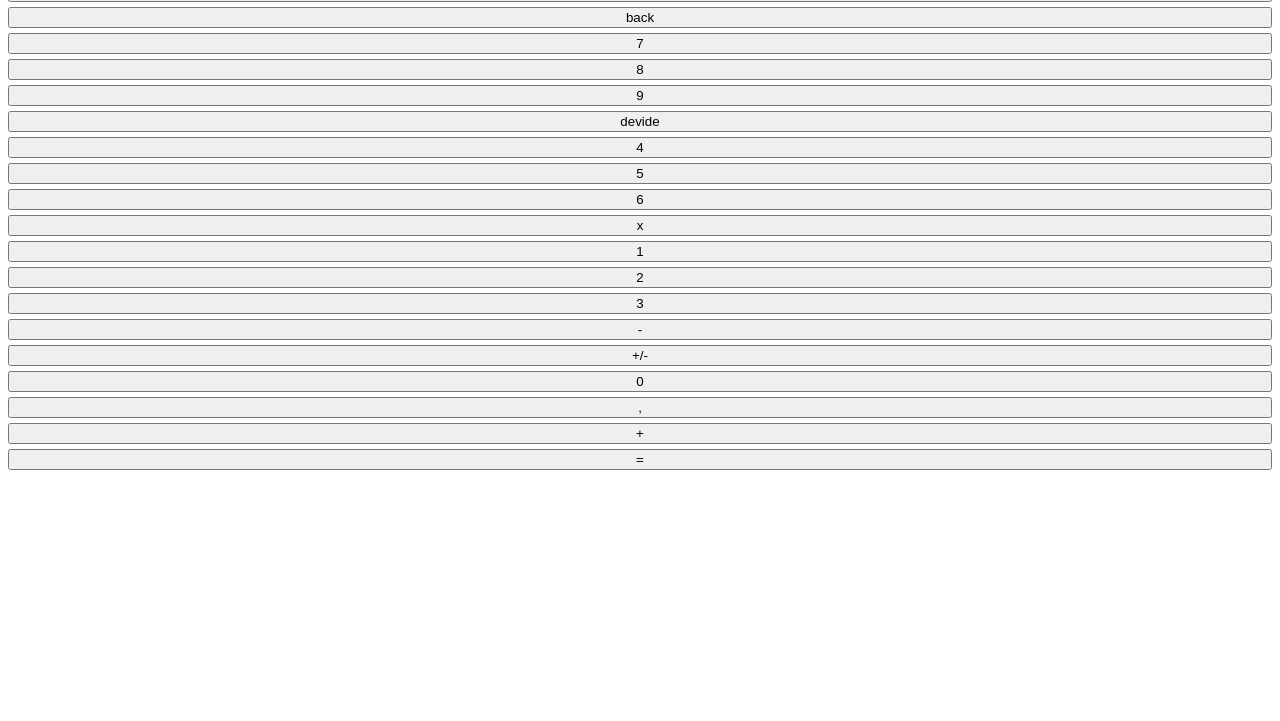
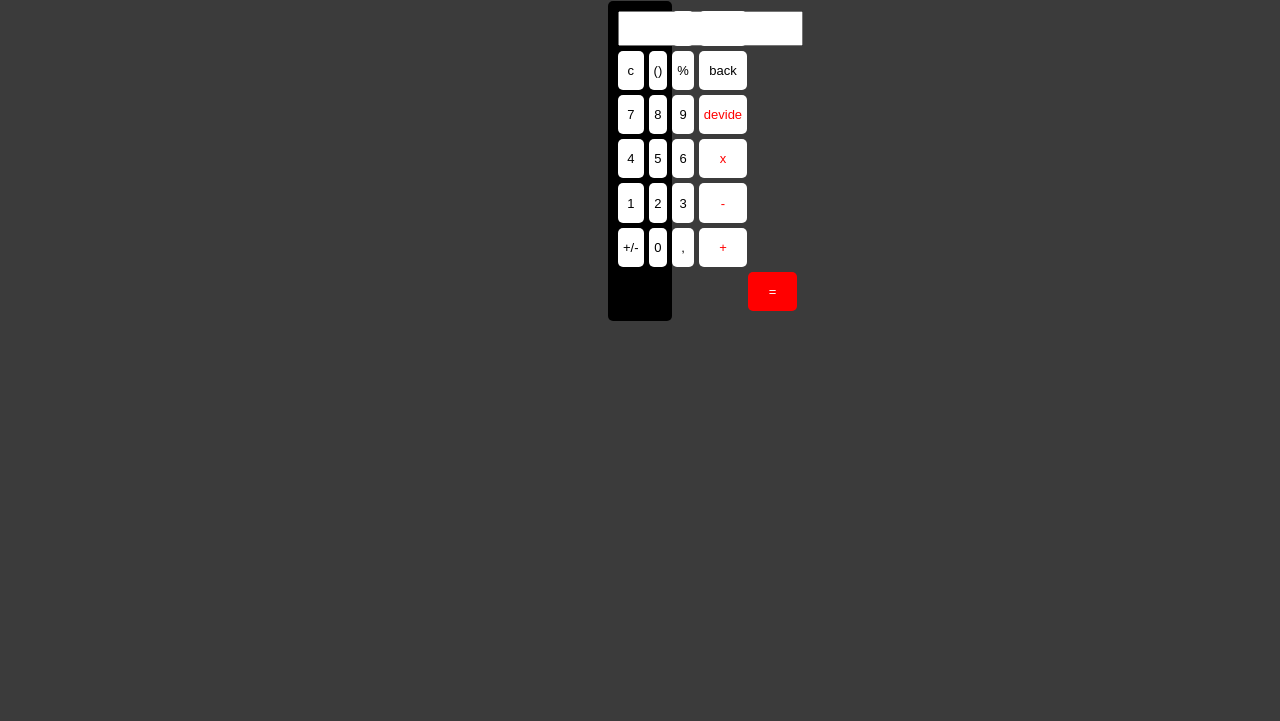
Before and after one commit to gcusaaa/calculator, a plain HTML site: page index.html in a window 1280 px wide. Shown: the part 79-800 px from the top of the page. Drawn offline with Linux system fonts and the light colour scheme.

Commit message:
html content

```diff
--- a/css/style.css
+++ b/css/style.css
@@ -5,29 +5,76 @@
     padding: 0;
     box-sizing: border-box;
 }
-#calculator {
-    display: grid;
-    grid-template-columns: ;
-    gap: 5px;
-    padding: ;
-    background: ;
-    border: ;
-    border-radius: 0;
+body {
+    background-color: rgb(59, 59, 59);
+}
+h1 {
+    text-align: center;
 }
 #calculator {
-    padding: ;
+    /* position: relative; */
+    top: 180px;
+    margin-inline: 600px;
+    display: grid;
+    grid-template-columns: repeat(4, 1fr);
+    gap: 5px;
+    padding: 10px;
+    background-color: black;
+    /* border: 2px green; */
+    border-radius: 5px;
+    /* overflow: hidden; */
+    height: 300px;
+}
+#calculator button {
+    padding: 5px;
+    font-size: 13px;
+    text-align: center;
+    background-color: white;
+    border: 1px;
+    border-radius: 5px;
 }
 
-
+#calculator .operator {
+    color: red;
+}
+#calculator #equal {
+    background-color: red;
+    color: white;
+    width: 1fr;
+    position: relative;
+    left: 130px;
+    grid-column: 1/3;
+}
 /* .calculator {
     display: flex;
-    width: 500px;
+    width: 400px;
     margin: 50px;
     border: 1px solid;
     border-radius: 10px;
     text-align: center;
 } */
-/* .button {
+.button {
     width: 80px;
-    height: 800px;
+    height: 600px;
+}
+#results {
+    display: flex;
+    grid-row: 1/2;
+    grid-column: 1/3;
+    border: 1px;
+    border-radius: 5px;
+}
+.button:hover {
+    background-color: red;
+}
+/* :is(calculator, results) {
+    display: fle;
 } */
+/* #results {
+    position: relative;
+    top: 180px;
+    margin-inline: 620px;
+    display: grid;
+    background-color: black;
+    margin-top: 5px;
+} */
--- a/index.html
+++ b/index.html
@@ -4,10 +4,16 @@
     <meta charset="UTF-8">
     <meta name="viewport" content="width=device-width, initial-scale=1.0">
     <link rel="stylesheet" href="../css/style.css">
-    <title>MyCalculator</title>
+    <title>My Calculator</title>
 </head>
 <body>
+    <h1>Super Calculator</h1>
     <div id="calculator">
+        <div id="results">
+            <input type="text" id="answer">
+        </div>
+        <button></button>
+        <button></button>
         <button class="clear">c</button>
         <button class="bracket">()</button>
         <button>%</button>
@@ -28,7 +34,42 @@
         <button>0</button>
         <button>,</button>
         <button class="operator">+</button>
-        <button class="equal">=</button>
+        <button id="equal">=</button>
     </div>
+
+    <!-- <button style="margin-inline: 620px;">=</button>
+    <div class="equalbutton">
+    </div> -->
+
+    <!-- <table>
+        <tr>
+            <td><input type="text" id="results"></td>
+            <td><input type="button" value="c"></td>
+        </tr>
+        <tr>
+            <td><input type="text"></td>
+            <td><input type="text"></td>
+            <td><input type="text"></td>
+            <td><input type="text"></td>
+        </tr>
+        <tr>
+            <td><input type="text"></td>
+            <td><input type="text"></td>
+            <td><input type="text"></td>
+            <td><input type="text"></td>
+        </tr>
+        <tr>
+            <td><input type="text"></td>
+            <td><input type="text"></td>
+            <td><input type="text"></td>
+            <td><input type="text"></td>
+        </tr>
+        <tr>
+            <td><input type="text"></td>
+            <td><input type="text"></td>
+            <td><input type="text"></td>
+            <td><input type="text"></td>
+        </tr>
+    </table> -->
 </body>
 </html>
```
